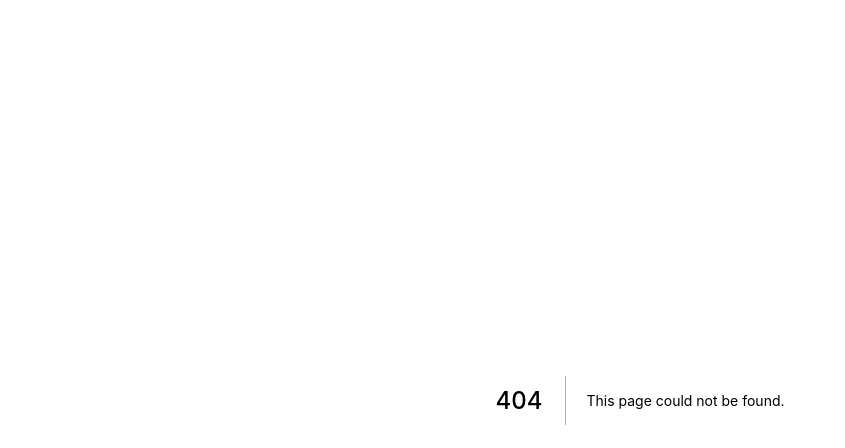
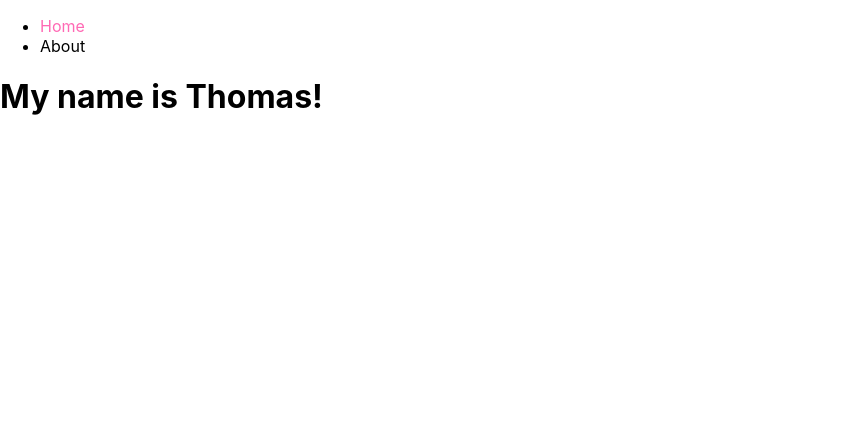
Before and after one commit to thelderop/portfolio, a Next.js app: page /about in a window 1280 px wide. Before the commit this address had no page. Shown: the top 448 px of the page, without its empty margins (0-845 px from the left). Built offline with nearby package versions, Linux system fonts and the light colour scheme.

Commit message:
added random testing pages

```diff
--- /dev/null
+++ b/components/navbar.js
@@ -0,0 +1,32 @@
+import Head from 'next/head'
+import Link from 'next/link'
+import {useEffect} from 'react'
+
+export default function Navbar() {
+
+useEffect(() => {
+    document.getElementById("home").style.color = "hotpink"
+}, [])
+
+    return (
+        <div>
+            <Head>
+                <title>Helderop Portfolio</title>
+            </Head>
+            <navbar>
+                <ul>
+                    <li>
+                        <Link href="/">
+                            <a id="home">Home</a>
+                        </Link>
+                    </li>
+                    <li>
+                        <Link href="/about">
+                            <a>About</a>
+                        </Link>
+                    </li>
+                </ul>
+            </navbar>
+        </div>
+    )
+}
--- /dev/null
+++ b/pages/about.js
@@ -0,0 +1,12 @@
+import Navbar from '../components/navbar'
+
+export default function About() {
+    return (
+        <div>
+            <Navbar />
+            <div>
+                <h1>My name is Thomas!</h1>
+            </div>
+        </div>
+    )
+}
--- a/pages/index.js
+++ b/pages/index.js
@@ -1,5 +1,6 @@
 import Head from 'next/head'
 import styles from '../styles/Home.module.css'
+import Navbar from '../components/navbar'
 
 export default function Home() {
   return (
@@ -10,6 +11,7 @@
       </Head>
 
       <main className={styles.main}>
+        <Navbar />
         <h1 className={styles.title}>
           Welcome to <a href="https://nextjs.org">Next.js!</a>
         </h1>
```
Also changed, not shown: pages/test.js (added, +29 -0 lines).
